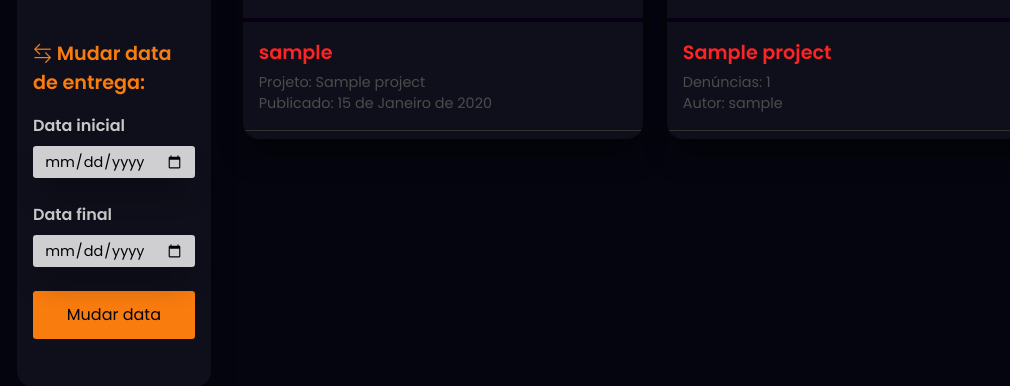
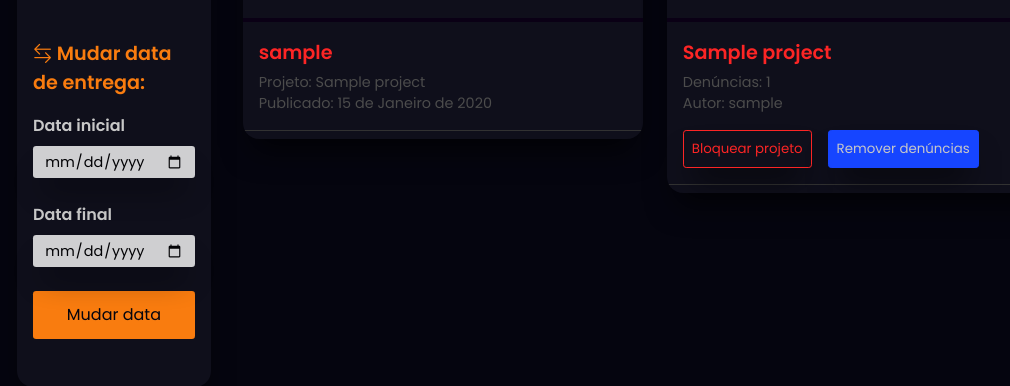
Before and after one commit to devid8642/CodeConn, a Django app: template users/templates/users/pages/admin_dashboard.html in a window 1280 px wide. Shown: the part 443-829 px from the top of the page, without its empty margins (143-1153 px from the left). Run offline with Django 4.2, Linux system fonts and the light colour scheme; tables that the repository leaves empty hold one stand-in row (values such as "Sample post"); the template is opened without the code that fills it: values that come from a table or form of the project are taken from there, most other values are stand-ins (such as "Sample title", 1, 10 or a date in 2020); some libraries are stand-ins or nearby versions.

Commit message:
complaints adm forms style

```diff
--- a/base_static/projects/css/project-detail.css
+++ b/base_static/projects/css/project-detail.css
@@ -76,7 +76,6 @@
     margin-bottom: 1.5rem;
     padding: .7rem;
     border-radius: .2rem;
-    /* width: fit-content; */
 }
 
 .post-link {
--- a/base_static/users/css/admin_dashboard.css
+++ b/base_static/users/css/admin_dashboard.css
@@ -177,6 +177,43 @@
     color: rgb(252, 37, 37)
 }
 
+.complaint-projects .non-approved-body li:hover {
+    background-color: var(--background);
+}
+
+.complaints-forms {
+    display: flex;
+    gap: 1rem;
+    padding: 0 1rem 1rem;
+}
+
+.project-block button,
+.complaints-remove button {
+    padding: .5rem;
+    border: none;
+    border-radius: .2rem;
+    box-shadow: rgba(0, 0, 0, 0.707) 0px 20px 30px -10px;
+    cursor: pointer;
+    transition: all 300ms ease-in-out;
+}
+
+.project-block button:hover,
+.complaints-remove button:hover {
+    transform: scale(1.02);
+}
+
+.project-block button {
+    background-color: transparent;
+    border: 1px solid rgb(252, 37, 37);
+    color: rgb(252, 37, 37);
+}
+
+.complaints-remove button {
+    background-color: #1645ff;
+    color: rgb(200, 200, 200);
+    border: 1px solid #1645ff;
+}
+
 @media (max-width: 1200px) {
     .admin-area {
         margin-top: 7rem;
--- a/users/templates/users/pages/admin_dashboard.html
+++ b/users/templates/users/pages/admin_dashboard.html
@@ -170,17 +170,29 @@
                 {% for project in projects %}
                   {% if project.complaints %}
                     <li>
-                      <a class="delivered-user" href="/admin/projects/project/{{ project.id }}/change/">
+                      <a class="delivered-user" href="{% url 'projects:project_detail' project.id %}" target="_blank">
                         <h4>{{ project.title }}</h4>
                         <p>Denúncias: {{ project.complaints }}</p>
                         <p>Autor: {{ project.author.username }}</p>
                       </a>
+                      <div class="complaints-forms">
+                        <form action="" method="POST" class="project-block">
+                          {% csrf_token %}
+                          <input type="hidden" name="project_id" value="{{ project.id }}">
+                          <button type="submit">Bloquear projeto</button>
+                        </form>
+                        <form action="" method="POST" class="complaints-remove">
+                          {% csrf_token %}
+                          <input type="hidden" name="project_id" value="{{ project.id }}">
+                          <button type="submit">Remover denúncias</button>
+                        </form>
+                      </div>
                     </li>
                   {% endif %}
                 {% empty %}
                   <li>
                     <a class="delivered-user" href="/admin/projects/project" target="_blank">
-                      <p>Nenhum projeto não aprovado.</p>
+                      <p>Nenhuma denúncia.</p>
                     </a>
                   </li>
                 {% endfor %}
```
